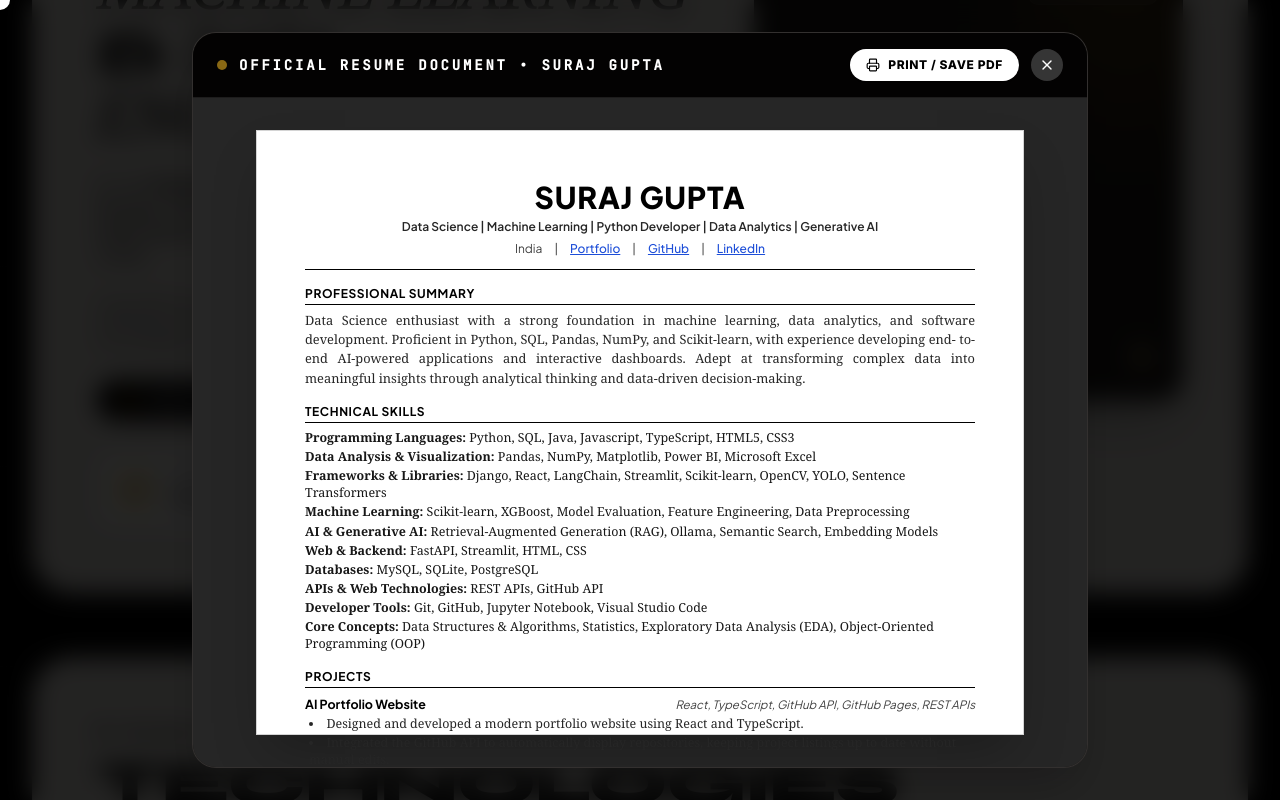
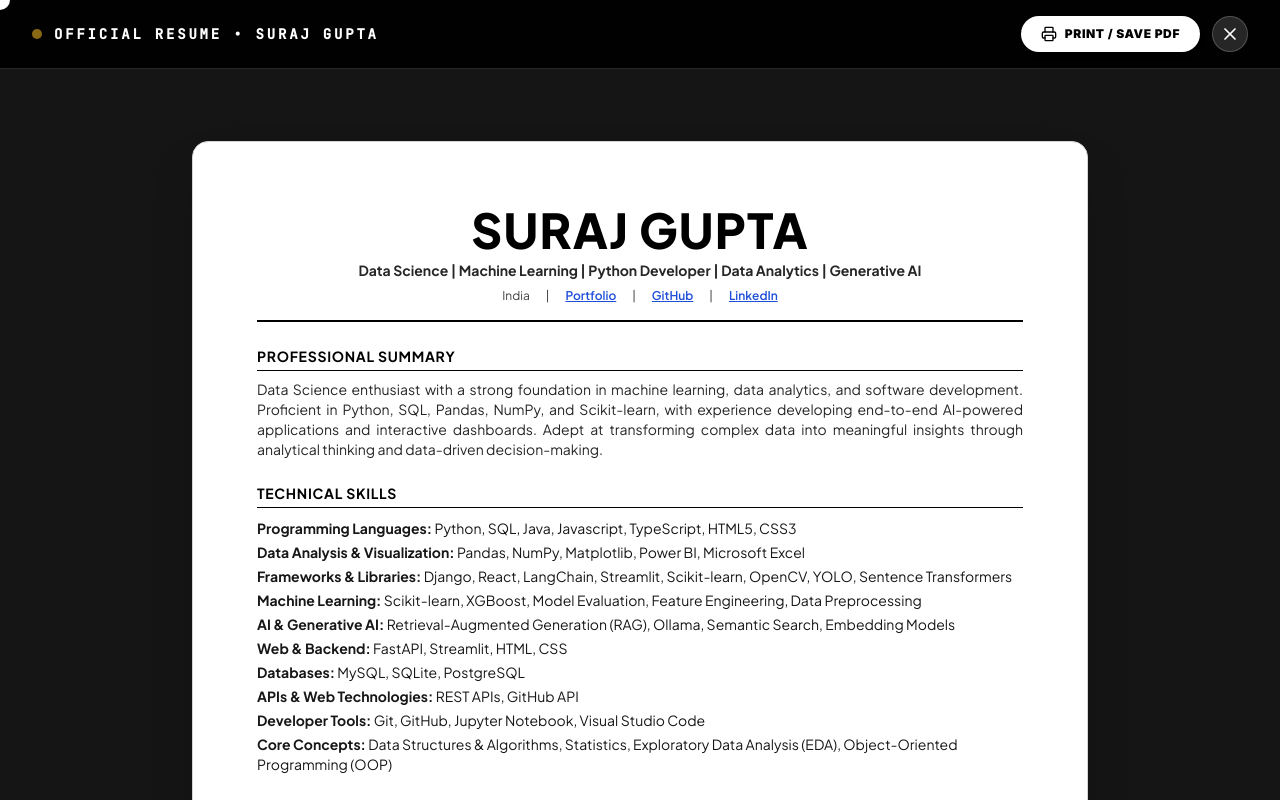
Before and after one commit to surajg2/suraj-portfolio, a React (Vite) app: page / in a window 1280 px wide. Both pictures are taken after a click on the button "VIEW FULL RESUME". Shown: the part 1143-1943 px from the top of the page. Built offline with nearby package versions, Linux system fonts and the light colour scheme.

Commit message:
Fix ResumeModal viewport styling to provide full-screen fluid zero-clipping PDF document viewer

```diff
--- a/src/components/ResumeModal.tsx
+++ b/src/components/ResumeModal.tsx
@@ -1,5 +1,5 @@
 import React from 'react';
-import { X, Printer, Download, ExternalLink } from 'lucide-react';
+import { X, Printer, ExternalLink } from 'lucide-react';
 import { PORTFOLIO_DATA } from '../data/portfolioData';
 
 interface ResumeModalProps {
@@ -17,80 +17,79 @@ export const ResumeModal: React.FC<ResumeModalProps> = ({ isOpen, onClose }) =>
   };
 
   return (
-    <div className="fixed inset-0 z-[4000] flex items-center justify-center p-2 sm:p-4 md:p-6 bg-black/85 backdrop-blur-md animate-fadeIn">
-      {/* Modal Container */}
-      <div className="relative w-full max-w-4xl max-h-[92vh] bg-stone-900 text-black rounded-3xl shadow-2xl border border-white/10 overflow-hidden flex flex-col">
+    <div className="fixed inset-0 z-[5000] bg-[#0c0c0c] flex flex-col overflow-hidden animate-fadeIn">
 
-        {/* Top Control Bar */}
-        <div className="flex items-center justify-between px-6 py-4 border-b border-white/10 bg-black/90 text-white shrink-0">
+      {/* Top Fixed Control Bar */}
+      <div className="w-full flex items-center justify-between px-4 sm:px-8 py-4 border-b border-white/15 bg-black/95 text-white shrink-0 shadow-lg">
         <div className="flex items-center gap-3">
           <span className="w-2.5 h-2.5 rounded-full bg-amber-400 animate-pulse" />
           <h3 className="text-xs sm:text-sm font-extrabold tracking-[0.2em] text-white uppercase font-mono">
-              OFFICIAL RESUME DOCUMENT • SURAJ GUPTA
+            OFFICIAL RESUME • SURAJ GUPTA
           </h3>
         </div>
 
         <div className="flex items-center gap-3">
           <button
             onClick={handlePrint}
-              className="flex items-center gap-2 px-4 py-2 rounded-full bg-white text-black text-xs font-extrabold tracking-wider uppercase hover:bg-amber-400 transition-all shadow-sm"
+            className="flex items-center gap-2 px-5 py-2.5 rounded-full bg-white text-black text-xs font-black tracking-wider uppercase hover:bg-amber-400 hover:scale-105 transition-all shadow-md"
           >
-              <Printer className="w-3.5 h-3.5" />
+            <Printer className="w-4 h-4" />
             <span>PRINT / SAVE PDF</span>
           </button>
 
           <button
             onClick={onClose}
-              className="w-8 h-8 rounded-full bg-white/20 text-white flex items-center justify-center hover:bg-white hover:text-black transition-all"
+            className="w-9 h-9 rounded-full bg-white/15 border border-white/20 text-white flex items-center justify-center hover:bg-white hover:text-black transition-all"
             aria-label="Close Resume"
           >
-              <X className="w-4 h-4" />
+            <X className="w-5 h-5" />
           </button>
         </div>
       </div>
 
-        {/* Scrollable Authentic PDF Sheet Document */}
-        <div className="overflow-y-auto p-4 sm:p-8 bg-neutral-800 flex justify-center">
+      {/* Main Full-Height Scrollable Paper Document Stage */}
+      <div className="flex-1 overflow-y-auto p-3 sm:p-8 md:p-12 bg-neutral-900/90 flex justify-center items-start">
 
-          <div className="w-full max-w-3xl bg-white text-[#111111] p-6 sm:p-12 shadow-2xl font-serif text-[0.82rem] leading-snug border border-neutral-300">
+        {/* Authentic White Paper Sheet */}
+        <div className="w-full max-w-4xl bg-white text-[#111111] p-6 sm:p-12 md:p-16 shadow-2xl rounded-2xl border border-neutral-300 font-serif text-[0.85rem] sm:text-[0.92rem] leading-relaxed my-2 sm:my-6">
 
           {/* Header Title Section */}
-            <div className="text-center pb-3">
-              <h1 className="text-2xl sm:text-3xl font-black tracking-wide text-black uppercase font-sans mb-1">
+          <div className="text-center pb-4">
+            <h1 className="text-3xl sm:text-4xl md:text-5xl font-black tracking-wide text-black uppercase font-sans mb-1.5">
               SURAJ GUPTA
             </h1>
-              <p className="text-xs font-semibold text-neutral-800 font-sans mb-1.5">
+            <p className="text-xs sm:text-sm font-bold text-neutral-800 font-sans mb-2">
               Data Science | Machine Learning | Python Developer | Data Analytics | Generative AI
             </p>
-              <div className="flex items-center justify-center gap-3 text-xs font-sans text-neutral-700">
+            <div className="flex flex-wrap items-center justify-center gap-3 sm:gap-4 text-xs font-sans text-neutral-700">
               <span>India</span>
               <span>|</span>
-                <a href={profile.website || "https://surajg2.vercel.app/"} target="_blank" rel="noreferrer" className="text-blue-700 underline font-medium">Portfolio</a>
+              <a href={profile.website || "https://surajg2.vercel.app/"} target="_blank" rel="noreferrer" className="text-blue-700 underline font-semibold hover:text-blue-900">Portfolio</a>
               <span>|</span>
-                <a href={profile.github} target="_blank" rel="noreferrer" className="text-blue-700 underline font-medium">GitHub</a>
+              <a href={profile.github} target="_blank" rel="noreferrer" className="text-blue-700 underline font-semibold hover:text-blue-900">GitHub</a>
               <span>|</span>
-                <a href={profile.linkedin} target="_blank" rel="noreferrer" className="text-blue-700 underline font-medium">LinkedIn</a>
+              <a href={profile.linkedin} target="_blank" rel="noreferrer" className="text-blue-700 underline font-semibold hover:text-blue-900">LinkedIn</a>
             </div>
           </div>
 
-            <hr className="border-t border-black mb-4" />
+          <hr className="border-t-2 border-black mb-6" />
 
           {/* Professional Summary */}
-            <div className="mb-4">
-              <h2 className="text-xs font-bold uppercase tracking-wider text-black border-b border-black pb-0.5 mb-1.5 font-sans">
+          <div className="mb-6">
+            <h2 className="text-xs sm:text-sm font-bold uppercase tracking-wider text-black border-b border-black pb-1 mb-2 font-sans">
               PROFESSIONAL SUMMARY
             </h2>
-              <p className="text-neutral-800 text-[0.8rem] leading-normal text-justify">
-                Data Science enthusiast with a strong foundation in machine learning, data analytics, and software development. Proficient in Python, SQL, Pandas, NumPy, and Scikit-learn, with experience developing end- to-end AI-powered applications and interactive dashboards. Adept at transforming complex data into meaningful insights through analytical thinking and data-driven decision-making.
+            <p className="text-neutral-800 leading-relaxed text-justify font-sans text-xs sm:text-sm">
+              Data Science enthusiast with a strong foundation in machine learning, data analytics, and software development. Proficient in Python, SQL, Pandas, NumPy, and Scikit-learn, with experience developing end-to-end AI-powered applications and interactive dashboards. Adept at transforming complex data into meaningful insights through analytical thinking and data-driven decision-making.
             </p>
           </div>
 
           {/* Technical Skills */}
-            <div className="mb-4">
-              <h2 className="text-xs font-bold uppercase tracking-wider text-black border-b border-black pb-0.5 mb-1.5 font-sans">
+          <div className="mb-6">
+            <h2 className="text-xs sm:text-sm font-bold uppercase tracking-wider text-black border-b border-black pb-1 mb-2.5 font-sans">
               TECHNICAL SKILLS
             </h2>
-              <ul className="space-y-0.5 text-neutral-900 text-[0.78rem]">
+            <ul className="space-y-1 text-neutral-900 font-sans text-xs sm:text-sm">
               <li><strong>Programming Languages:</strong> Python, SQL, Java, Javascript, TypeScript, HTML5, CSS3</li>
               <li><strong>Data Analysis &amp; Visualization:</strong> Pandas, NumPy, Matplotlib, Power BI, Microsoft Excel</li>
               <li><strong>Frameworks &amp; Libraries:</strong> Django, React, LangChain, Streamlit, Scikit-learn, OpenCV, YOLO, Sentence Transformers</li>
@@ -105,18 +104,18 @@ export const ResumeModal: React.FC<ResumeModalProps> = ({ isOpen, onClose }) =>
           </div>
 
           {/* Projects */}
-            <div className="mb-4">
-              <h2 className="text-xs font-bold uppercase tracking-wider text-black border-b border-black pb-0.5 mb-2 font-sans">
+          <div className="mb-6">
+            <h2 className="text-xs sm:text-sm font-bold uppercase tracking-wider text-black border-b border-black pb-1 mb-3 font-sans">
               PROJECTS
             </h2>
 
-              <div className="space-y-3 text-[0.78rem]">
+            <div className="space-y-4 font-sans text-xs sm:text-sm">
               <div>
-                  <div className="flex items-baseline justify-between font-sans">
-                    <span className="font-bold text-black">AI Portfolio Website</span>
-                    <span className="italic text-neutral-700 text-[0.72rem]">React, TypeScript, GitHub API, GitHub Pages, REST APIs</span>
+                <div className="flex flex-wrap items-baseline justify-between gap-1">
+                  <span className="font-bold text-black text-sm sm:text-base">AI Portfolio Website</span>
+                  <span className="italic text-neutral-700 font-mono text-xs">React, TypeScript, GitHub API, GitHub Pages, REST APIs</span>
                 </div>
-                  <ul className="list-disc list-inside space-y-0.5 text-neutral-800 pl-1 mt-0.5">
+                <ul className="list-disc list-inside space-y-1 text-neutral-800 pl-1 mt-1">
                   <li>Designed and developed a modern portfolio website using React and TypeScript.</li>
                   <li>Integrated the GitHub API to automatically display repositories, keeping project listings up to date without manual edits.</li>
                   <li>Implemented an admin dashboard enabling portfolio content updates through GitHub using Personal Access Tokens.</li>
@@ -125,11 +124,11 @@ export const ResumeModal: React.FC<ResumeModalProps> = ({ isOpen, onClose }) =>
               </div>
 
               <div>
-                  <div className="flex items-baseline justify-between font-sans">
-                    <span className="font-bold text-black">India’s Medicine Bank( I MB )</span>
-                    <span className="italic text-neutral-700 text-[0.72rem]">HTML, CSS, JavaScript, Python, Django, SQLite, Git</span>
+                <div className="flex flex-wrap items-baseline justify-between gap-1">
+                  <span className="font-bold text-black text-sm sm:text-base">India’s Medicine Bank( I MB )</span>
+                  <span className="italic text-neutral-700 font-mono text-xs">HTML, CSS, JavaScript, Python, Django, SQLite, Git</span>
                 </div>
-                  <ul className="list-disc list-inside space-y-0.5 text-neutral-800 pl-1 mt-0.5">
+                <ul className="list-disc list-inside space-y-1 text-neutral-800 pl-1 mt-1">
                   <li>Developed a Retrieval-Augmented Generation (RAG) application capable of answering product-related questions.</li>
                   <li>Converted product data into embeddings using Sentence Transformers for semantic search.</li>
                   <li>Stored and indexed embeddings in ChromaDB for efficient retrieval.</li>
@@ -138,11 +137,11 @@ export const ResumeModal: React.FC<ResumeModalProps> = ({ isOpen, onClose }) =>
               </div>
 
               <div>
-                  <div className="flex items-baseline justify-between font-sans">
-                    <span className="font-bold text-black">AI Solar Advisor</span>
-                    <span className="italic text-neutral-700 text-[0.72rem]">Python, Scikit-learn, XGBoost, SHAP, Streamlit, FastAPI, SQLite</span>
+                <div className="flex flex-wrap items-baseline justify-between gap-1">
+                  <span className="font-bold text-black text-sm sm:text-base">AI Solar Advisor</span>
+                  <span className="italic text-neutral-700 font-mono text-xs">Python, Scikit-learn, XGBoost, SHAP, Streamlit, FastAPI, SQLite</span>
                 </div>
-                  <ul className="list-disc list-inside space-y-0.5 text-neutral-800 pl-1 mt-0.5">
+                <ul className="list-disc list-inside space-y-1 text-neutral-800 pl-1 mt-1">
                   <li>Developed an end-to-end AI application to predict solar power generation using machine learning models.</li>
                   <li>Estimated electricity bill savings and recommended optimal solar panel sizes based on user inputs.</li>
                   <li>Integrated SHAP to provide explainable AI (XAI) insights for model predictions.</li>
@@ -151,11 +150,11 @@ export const ResumeModal: React.FC<ResumeModalProps> = ({ isOpen, onClose }) =>
               </div>
 
               <div>
-                  <div className="flex items-baseline justify-between font-sans">
-                    <span className="font-bold text-black">Dumbell Detection System</span>
-                    <span className="italic text-neutral-700 text-[0.72rem]">YOLO, OpenCV, Roboflow, Python</span>
+                <div className="flex flex-wrap items-baseline justify-between gap-1">
+                  <span className="font-bold text-black text-sm sm:text-base">Dumbell Detection System</span>
+                  <span className="italic text-neutral-700 font-mono text-xs">YOLO, OpenCV, Roboflow, Python</span>
                 </div>
-                  <ul className="list-disc list-inside space-y-0.5 text-neutral-800 pl-1 mt-0.5">
+                <ul className="list-disc list-inside space-y-1 text-neutral-800 pl-1 mt-1">
                   <li>Developed a real-time object detection system using YOLO for identifying dumbbells.</li>
                   <li>Trained and evaluated the detection model using Roboflow datasets.</li>
                   <li>Applied OpenCV for image processing and video frame handling.</li>
@@ -165,43 +164,43 @@ export const ResumeModal: React.FC<ResumeModalProps> = ({ isOpen, onClose }) =>
           </div>
 
           {/* Education */}
-            <div className="mb-4">
-              <h2 className="text-xs font-bold uppercase tracking-wider text-black border-b border-black pb-0.5 mb-1.5 font-sans">
+          <div className="mb-6">
+            <h2 className="text-xs sm:text-sm font-bold uppercase tracking-wider text-black border-b border-black pb-1 mb-2 font-sans">
               EDUCATION
             </h2>
-              <div className="space-y-2 text-[0.78rem]">
-                <div className="flex justify-between items-baseline">
+            <div className="space-y-3 font-sans text-xs sm:text-sm">
+              <div className="flex flex-wrap justify-between items-baseline gap-1">
                 <div>
-                    <strong className="text-black font-sans">Bachelor of Engineering (Computer Science And Engineering (Data Science))</strong>
-                    <p className="text-neutral-700 font-sans">St. John College of Engineering and Management</p>
+                  <strong className="text-black font-extrabold text-sm sm:text-base">Bachelor of Engineering (Computer Science And Engineering (Data Science))</strong>
+                  <p className="text-neutral-700 font-medium">St. John College of Engineering and Management</p>
                 </div>
-                  <span className="font-sans font-medium text-neutral-800">2024 – 2028</span>
+                <span className="font-mono font-bold text-black">2024 – 2028</span>
               </div>
 
-                <div className="flex justify-between items-baseline pt-1">
+              <div className="flex flex-wrap justify-between items-baseline gap-1 pt-1">
                 <div>
-                    <strong className="text-black font-sans">Higher Secondary (Class XII) – Science (PCM)</strong>
-                    <p className="text-neutral-700 font-sans">H.D Save Jr College (SSE)</p>
+                  <strong className="text-black font-bold">Higher Secondary (Class XII) – Science (PCM)</strong>
+                  <p className="text-neutral-700">H.D Save Jr College (SSE)</p>
                 </div>
-                  <span className="font-sans font-medium text-neutral-800">2023 | 69%</span>
+                <span className="font-mono font-bold text-black">2023 | 69%</span>
               </div>
 
-                <div className="flex justify-between items-baseline pt-1">
+              <div className="flex flex-wrap justify-between items-baseline gap-1 pt-1">
                 <div>
-                    <strong className="text-black font-sans">Secondary (Class X)</strong>
-                    <p className="text-neutral-700 font-sans">Boisar Military School (SSE)</p>
+                  <strong className="text-black font-bold">Secondary (Class X)</strong>
+                  <p className="text-neutral-700">Boisar Military School (SSE)</p>
                 </div>
-                  <span className="font-sans font-medium text-neutral-800">2021 | 88.20%</span>
+                <span className="font-mono font-bold text-black">2021 | 88.20%</span>
               </div>
             </div>
           </div>
 
           {/* Certifications */}
           <div>
-              <h2 className="text-xs font-bold uppercase tracking-wider text-black border-b border-black pb-0.5 mb-1.5 font-sans">
+            <h2 className="text-xs sm:text-sm font-bold uppercase tracking-wider text-black border-b border-black pb-1 mb-2 font-sans">
               CERTIFICATIONS
             </h2>
-              <ul className="list-disc list-inside space-y-0.5 text-neutral-800 text-[0.78rem]">
+            <ul className="list-disc list-inside space-y-1 text-neutral-800 font-sans text-xs sm:text-sm">
               <li>Oracle Cloud Infrastructure 2023 Foundations Associate (1Z0-1085-23) certification</li>
               <li>Google AI Essentials – Google</li>
               <li>IBM SkillsBuild Certification in Data Fundamental</li>
@@ -215,6 +214,5 @@ export const ResumeModal: React.FC<ResumeModalProps> = ({ isOpen, onClose }) =>
       </div>
 
     </div>
-    </div>
   );
 };
```
Lines whose indentation alone changed are shown as unchanged.
